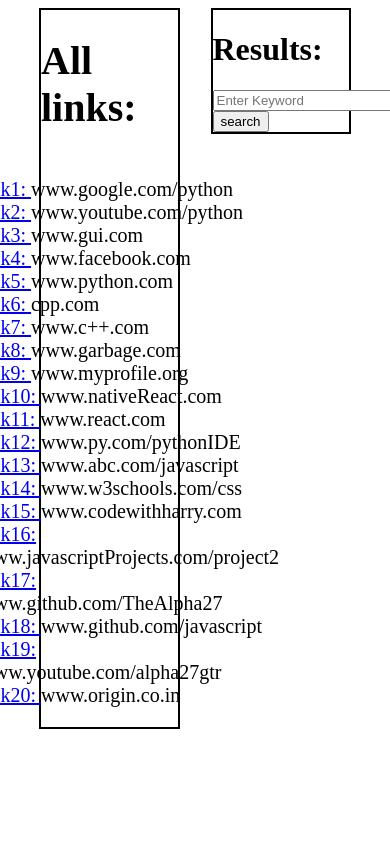
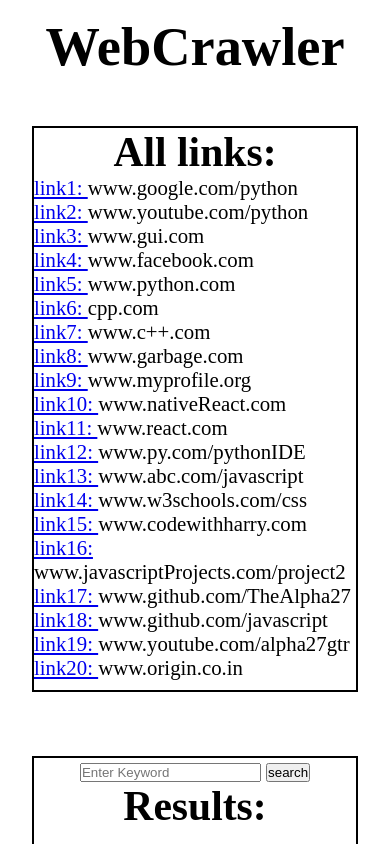
Before and after one commit to TheAlpha27/WebCrawler, a plain HTML site: page index.html in a window 390 px wide. Shown: the top 844 px of the page. Drawn offline with Linux system fonts and the light colour scheme.

Commit message:
Added responsive design

```diff
--- a/index.html
+++ b/index.html
@@ -6,29 +6,40 @@
     <meta name="viewport" content="width=device-width, initial-scale=1.0">
     <title>WebCrawler Sample Markup</title>
     <style>
+        *{
+            padding: 0;
+            margin: 0;
+        }
         .container{
             display: flex;
             justify-content: space-evenly;
+            flex-wrap: wrap;
+            flex-direction: row;
         }
-        .links{
+        #head{
+            width: 100vw;
+            display: flex;
+            justify-content: center;
+            font-size: 1.7em;
+            padding: 1rem;
+        }
+        .links, .result{
             border: 2px solid black;
             display: flex;
             flex-direction: column;
-            justify-content: center;
+            /* justify-content: center; */
             align-items: center;
-            width: 35vw;
-            height: fit-content;
-            font-size: 20px;
-        }
-        .result{
-            border: 2px solid black;
-            width: 35vw;
-            height: fit-content;
+            width: 24em;
+            height: 27em;
+            overflow: auto;
+            font-size: 1.3em;
+            margin: 2rem;
         }
     </style>
 </head>
 <body>
     <div class="container">
+        <div id="head"><h1>WebCrawler</h1></div>
     <div class="links">
         <h1>All links:</h1>
         <ul>
@@ -55,9 +66,14 @@
         </ul>
     </div>
     <div class="result">
+        <div class="search"><input type="text" placeholder="Enter Keyword">
+            <input type="button" value="search"></div>
         <h1>Results:</h1>
-        <input type="text" placeholder="Enter Keyword">
-        <input type="button" value="search">
+        <div class="RE">
+            <ul class="resUL">
+
+            </ul>
+        </div>
     </div>
 </div>
 </body>
```
